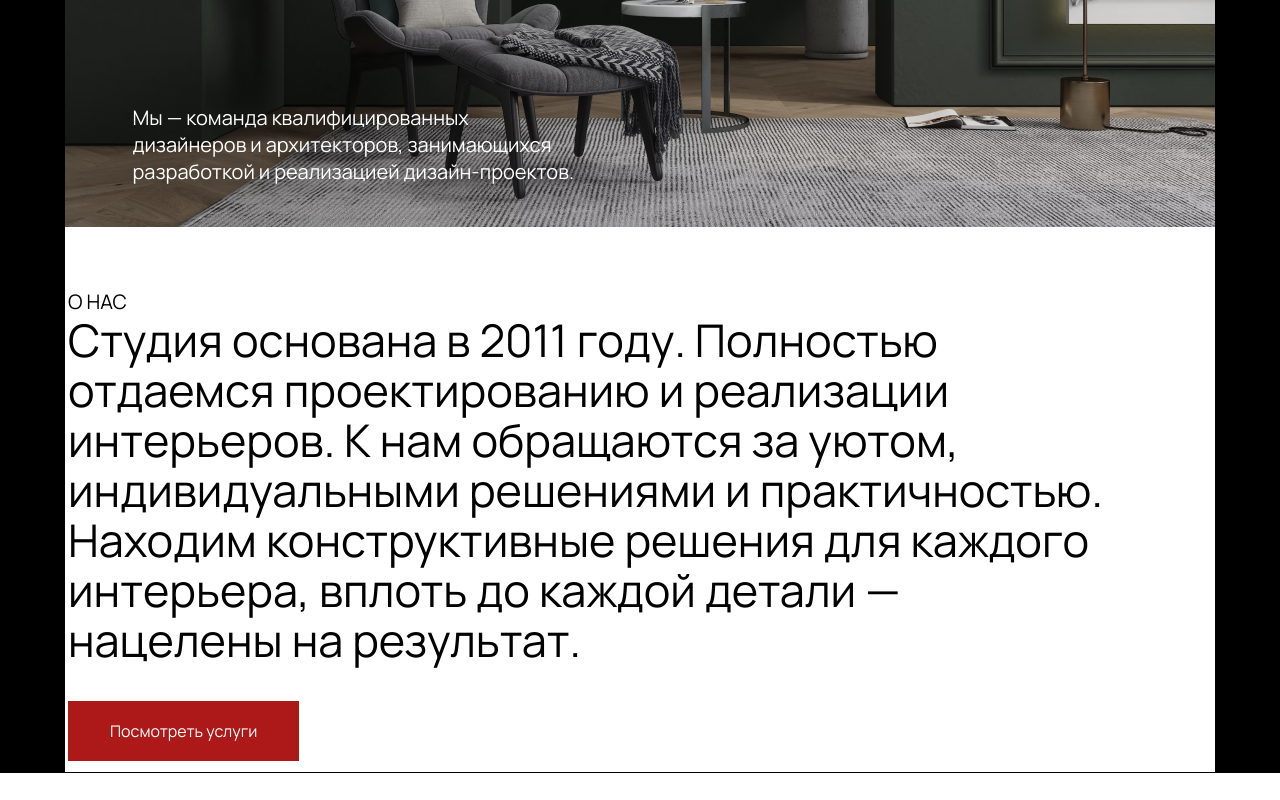
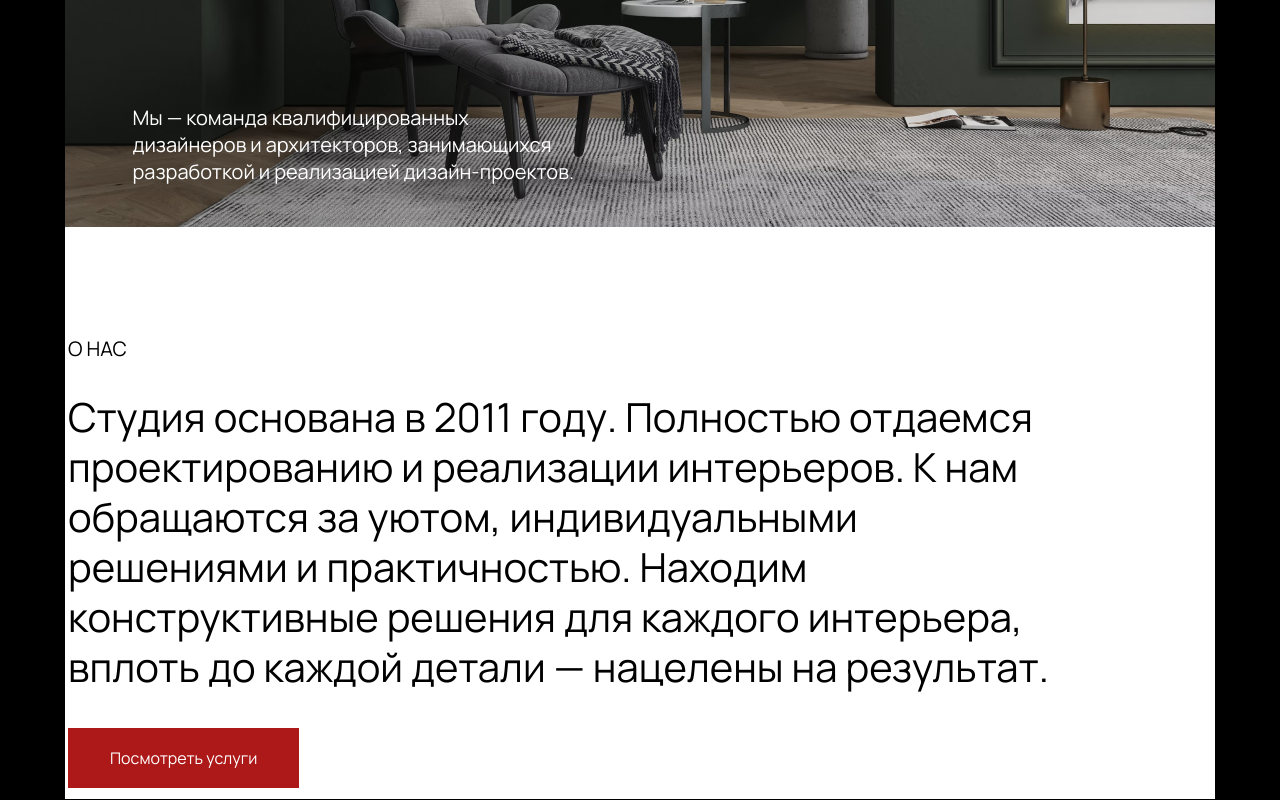
Before and after one commit to gumirus/metrik, a plain HTML site: page index.html in a window 1280 px wide. Shown: the part 559-1359 px from the top of the page. Before the commit the page ends 1332 px from the top, so only its background shows below. Drawn offline with Linux system fonts and the light colour scheme.

Commit message:
corrections tag add <br> and add pading-bottom & margin-top

```diff
--- a/css/style.css
+++ b/css/style.css
@@ -103,6 +103,8 @@ p {
   font-size: 20px;
   text-transform: uppercase;
   margin: 3px;
+  margin-top: 50px;
+  padding-bottom: 30px;
 }
 
 .main-image {
@@ -139,8 +141,8 @@ figcaption {
 
 .tag {
   color: var(--text-black);
-  font-size: 45px;
-  font-weight: 400;
+  font-size: 40px;
+  font-weight: 400px;
   line-height: 50px;
   display: block;
   padding-bottom: 30px;
--- a/index.html
+++ b/index.html
@@ -43,8 +43,9 @@
             <p>О нас</p>
             <span class="tag">
               Студия основана в 2011 году. Полностью отдаемся проектированию и
-              реализации интерьеров. К нам обращаются за уютом, индивидуальными
-              решениями и практичностью. Находим конструктивные решения для
+              реализации интерьеров. К нам обращаются за уютом, индивидуальными </br>
+              решениями и практичностью. Находим </br>
+              конструктивные решения для
               каждого интерьера, вплоть до каждой детали — нацелены на
               результат.
             </span>
```
